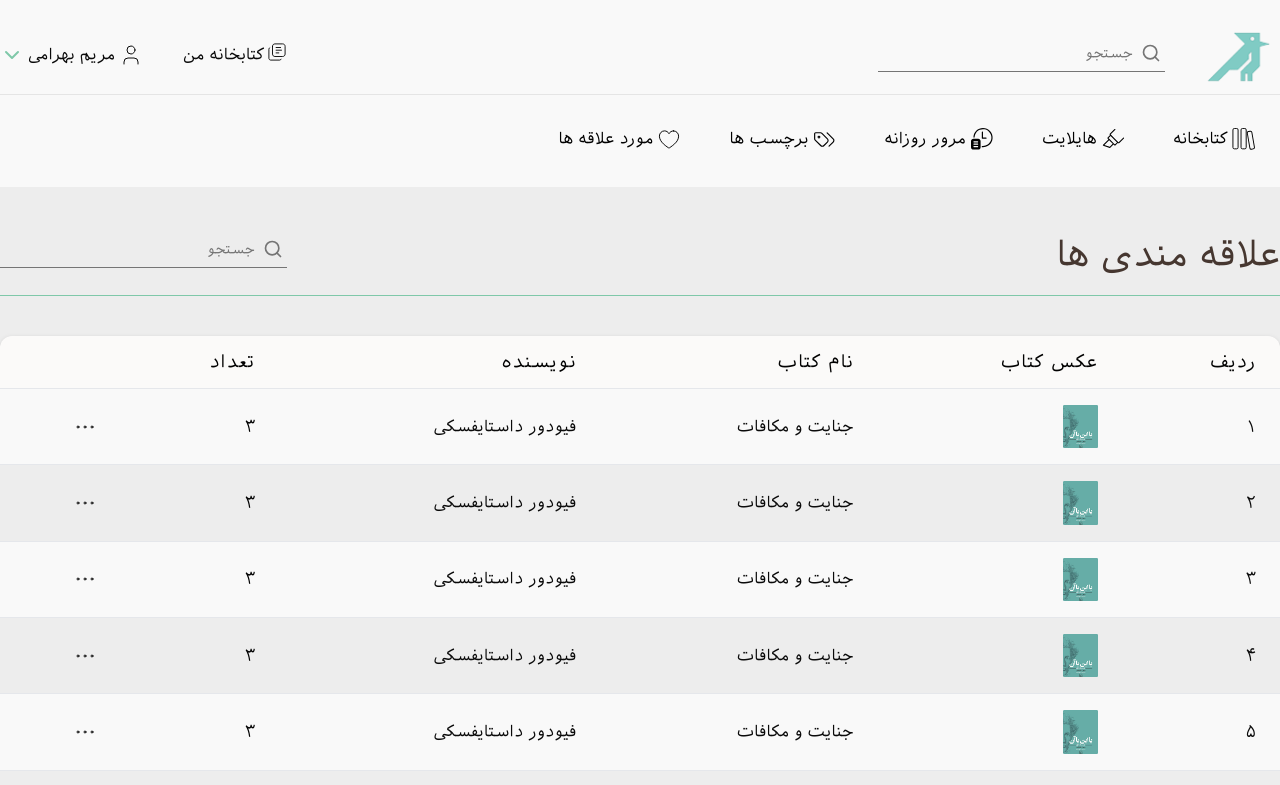
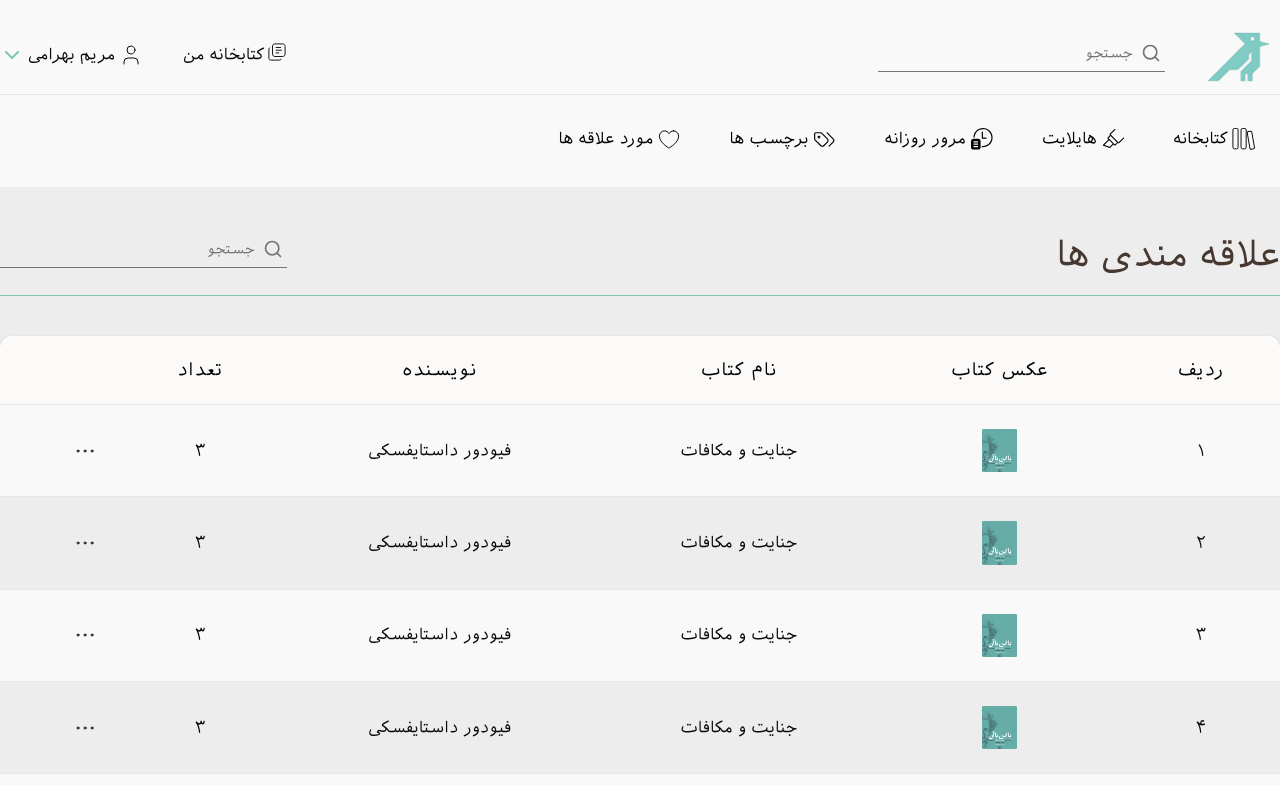
Before and after one commit to MrAghaei/kheradkhan-v2, a Next.js app: page /dashboard/favorites in a window 1280 px wide. Shown: the top 785 px of the page. Built offline with nearby package versions, Linux system fonts and the light colour scheme.

Commit message:
[#14-FIX] fix table & book card bugs

```diff
--- a/src/app/dashboard/mylibrary/page.tsx
+++ b/src/app/dashboard/mylibrary/page.tsx
@@ -124,7 +124,8 @@ function Page() {
         />
       </div>
       {/*Content*/}
-      <div className="grid grid-rows-3 grid-cols-5 gap-y-10 pt-10 gap-x-4">
+      <div className="overflow-hidden">
+        <div className="grid grid-rows-3 grid-cols-5 translate-x-[1px] translate-y-[1px] gap-y-5 pt-10 ">
           {bookData.map((data) => (
             <BookCard
               key={data.id}
@@ -135,6 +136,8 @@ function Page() {
             />
           ))}
         </div>
+      </div>
+
       <div className="self-end">
         <Pagination totalPages={5} initialPage={1} />
       </div>
--- a/src/components/books/BookCard.tsx
+++ b/src/components/books/BookCard.tsx
@@ -15,7 +15,8 @@ function BookCard({ name, author, rating, image }: BookCardDataType) {
   const persianRating = formatToPersian(parseFloat(ratingString));
 
   return (
-    <div className="flex flex-col gap-3 cursor-pointer items-center w-full border-r-[0.4px] first:border-r-0 [&:nth-child(7)]:border-r-0 border-secondary50">
+    <div className="pb-5 border-b border-secondary50">
+      <div className="flex flex-col gap-3 cursor-pointer items-center w-full border-r  border-secondary50">
         <Image src={image} alt={name} width={120} height={150} />
         <div className="flex gap-16">
           <div className="flex flex-col items-start">
@@ -34,6 +35,7 @@ function BookCard({ name, author, rating, image }: BookCardDataType) {
           </p>
         </div>
       </div>
+    </div>
   );
 }
 
--- a/src/components/main/MainHeader.tsx
+++ b/src/components/main/MainHeader.tsx
@@ -63,7 +63,7 @@ function MainHeader() {
               <User strokeWidth={"1px"} />
             </button>
             <button
-              onClick={() => handleButtonsNavigation("dashboard/mylibrary")}
+              onClick={() => handleButtonsNavigation("/dashboard/mylibrary")}
               className="flex gap-1"
             >
               کتابخانه من
--- a/src/components/table/Table.tsx
+++ b/src/components/table/Table.tsx
@@ -36,6 +36,7 @@ export function Table<T>({ adapter, loading, className = "" }: TableProps<T>) {
       case ColumnType.IMAGE:
         return (
           <Image
+            className="mx-auto"
             src={column.value?.(element)}
             alt={column.value?.(element)}
             width={35}
@@ -93,17 +94,15 @@ export function Table<T>({ adapter, loading, className = "" }: TableProps<T>) {
   }
 
   return (
-    <div
-      className={`flex flex-col overflow-x-auto rounded-xl drop-shadow ${className}`}
-    >
-      <table className="min-w-full divide-y divide-gray-200">
+    <div className={`flex flex-col overflow-x-auto drop-shadow ${className}`}>
+      <table className="min-w-full divide-y rounded-xl overflow-hidden divide-gray-200">
         <thead className="bg-background2">
           <tr>
             {columns.map((column) => (
               <th
                 key={column.key}
                 scope="col"
-                className="px-6 py-3 text-right font-medium text-text1 text-lg uppercase tracking-wider"
+                className="px-6 py-5 text-center font-medium text-text1 text-lg uppercase tracking-wider"
               >
                 {column.label}
               </th>
@@ -124,7 +123,7 @@ export function Table<T>({ adapter, loading, className = "" }: TableProps<T>) {
                 return (
                   <td
                     key={`${column.key}-${index}`}
-                    className={`px-6 py-4 whitespace-nowrap ${tdClassName || ""}`}
+                    className={`px-6 py-6 text-center whitespace-nowrap ${tdClassName || ""}`}
                   >
                     {renderCell(column, element, index)}
                   </td>
```
Lines whose indentation alone changed are shown as unchanged.
